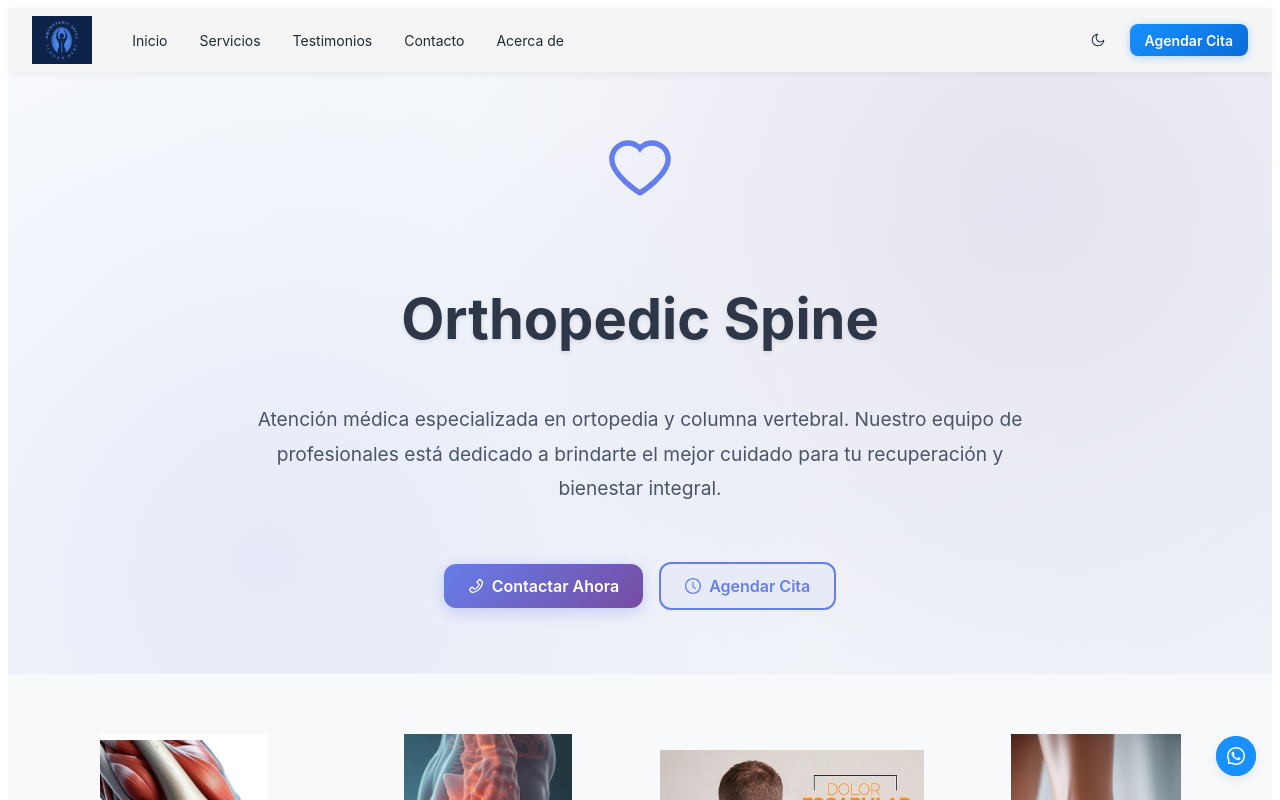
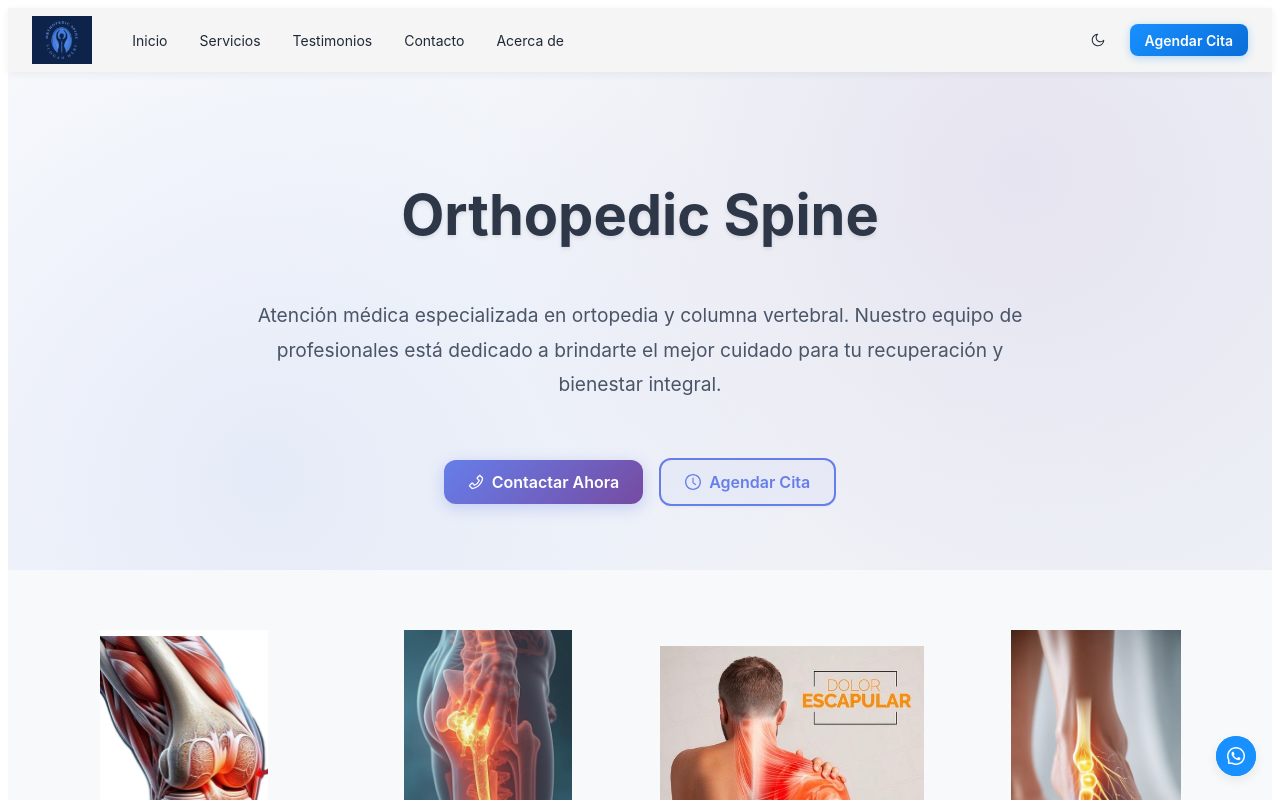
Before and after one commit to NaranjoSolutions/orthspine-web-react, a React (Vite) app: page / in a window 1280 px wide. Shown: the top 800 px of the page. Built offline with nearby package versions, Linux system fonts and the light colour scheme; no server answers.

Commit message:
remove HeartOutlined icon

```diff
--- a/src/features/home/Home.tsx
+++ b/src/features/home/Home.tsx
@@ -1,5 +1,5 @@
 import { Col, Layout, Row, Typography, Space, Button } from 'antd';
-import { HeartOutlined, PhoneOutlined, ClockCircleOutlined } from '@ant-design/icons';
+import { PhoneOutlined, ClockCircleOutlined } from '@ant-design/icons';
 import { clinicInformation } from '../../shared/resources/clinic-information';
 import { HomeCarousel } from './components/carousel/HomeCarousel';
 import { Schedule } from './components/schedule/Schedule';
@@ -35,7 +35,6 @@ export function Home() {
       <section className="home-hero">
         <div className="home-hero-content">
           <Space direction="vertical" size="large" className="home-hero-text">
-            <HeartOutlined className="home-hero-icon" />
             <Title level={1} className="home-hero-title">
               {name}
             </Title>
```
